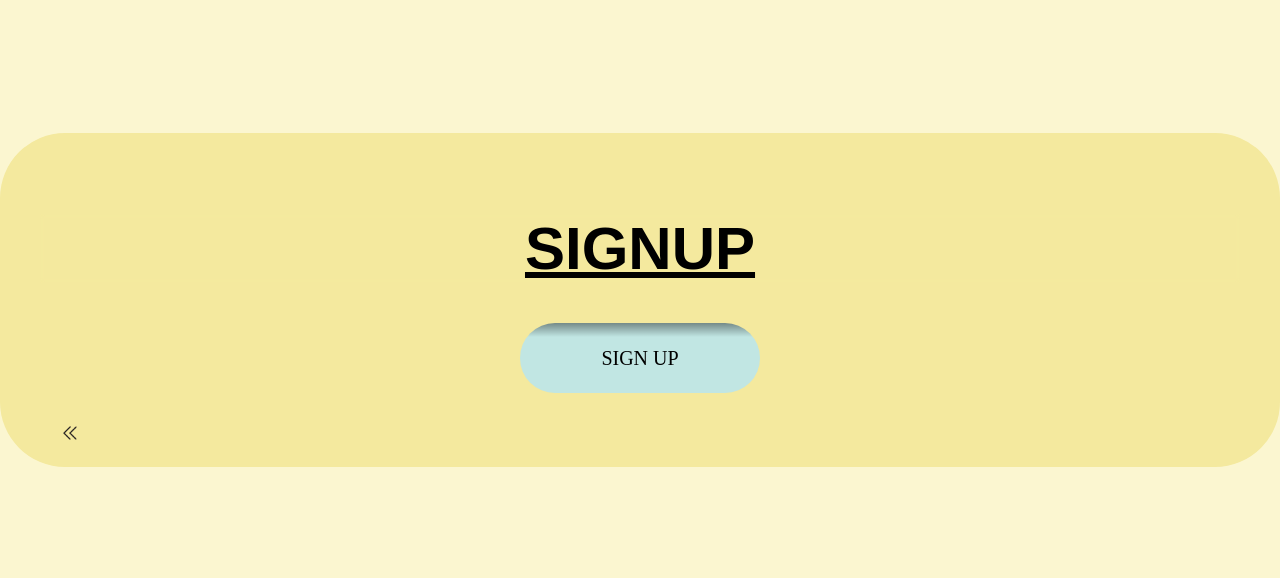
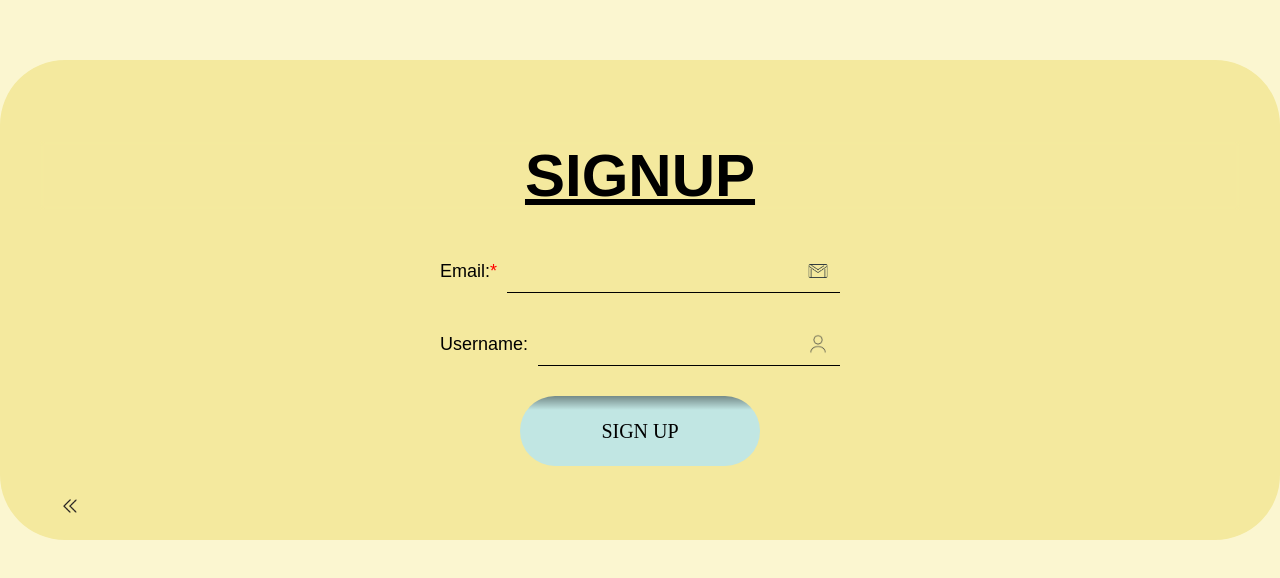
Before and after one commit to fd2010/E.A.T, a plain HTML site: page frontend/src/html/signupOffice.html in a window 1280 px wide. Shown: the part 108-686 px from the top of the page. Drawn offline with Linux system fonts and the light colour scheme; a web font is replaced by a local one.

Commit message:
added red * on sign up forms
added descriptive features on forms to indicate to the users if information is required

```diff
--- a/frontend/src/css/formstyles.css
+++ b/frontend/src/css/formstyles.css
@@ -137,3 +137,8 @@ input[type="password"]::-webkit-credentials-auto-fill-button {
     display: block;
     margin: 30px auto 0;
 }
+
+.info-star{
+    color: red;
+    cursor: help;
+}
--- a/frontend/src/html/signupOffice.html
+++ b/frontend/src/html/signupOffice.html
@@ -18,6 +18,31 @@
 
             <form id="loginForm" onsubmit="event.preventDefault();">
 
+                <!-- Email -->
+                <div class="form-group">
+                    <label for="email">Email:<span class ="info-star" title="Create valid email for system admin">*</span></label>
+                    <div class="input-container">
+                        <input
+                            type="email"
+                            id="email"
+                            name="email"
+                            pattern="[a-z0-9._%+-]+@[a-z0-9.-]+\.[a-z]{2,}$"
+                            title="Please enter a valid email address (must include '@')"
+                            required>
+                        <img src="../../public/icons/email icon.png" alt="Email Icon">
+                    </div>
+                </div>
+
+                <!-- Username -->
+                <div class="form-group">
+
+                    <label for="username">Username:</label>
+                    <div class="input-container">
+                        <input type="text" id="username" name="username" required>
+                        <img src="../../public/icons/User Profile Icon.png" alt="Username Icon">
+                    </div>
+
+                </div>
 
 
                 <!-- Submit Button -->
```
Also changed, not shown: frontend/src/html/signupUser.html (+8 -8 lines).
